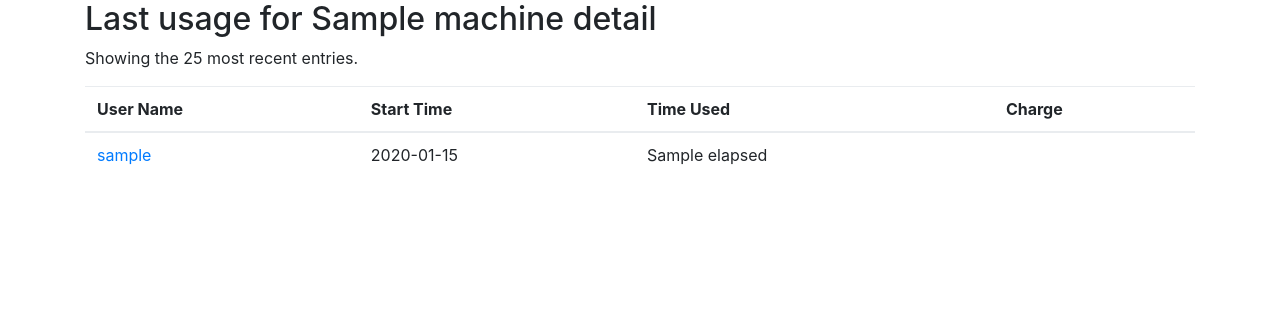
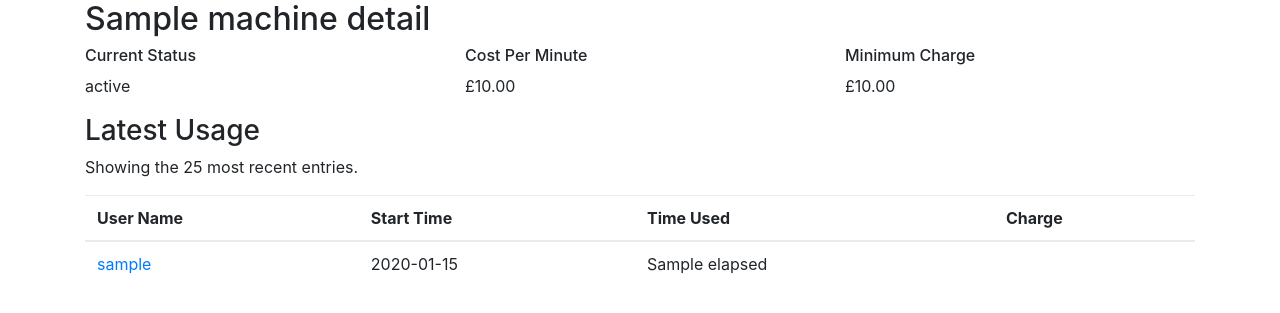
Before and after one commit to leedshackspace/tool-api, a Flask app: template app/templates/machine.html in a window 1280 px wide. Shown: the part 56-369 px from the top of the page. Run offline with Flask 2, Linux system fonts and the light colour scheme; the template is opened without the code that fills it: most values are stand-ins (such as "Sample title", 1, 10 or a date in 2020); some libraries are stand-ins or nearby versions.

Commit message:
Display more machine details on machine page
Now displays the cost per minute and minimum cost at the top of the
page.

```diff
--- a/app/templates/machine.html
+++ b/app/templates/machine.html
@@ -1,6 +1,23 @@
 {% extends "base.html" %}
 {% block body %}
-<h2>Last usage for {{ machine_details.machinename }}</h2>
+<h2>{{ machine_details.machinename }}</h2>
+<div class="row">
+  <div class="col-sm">
+      <!-- Status doesn't mean anything at the moment... Just a placeholder-->
+      <h6>Current Status</h6>
+      <p>{{ machine_details.status }}</p>
+  </div>
+  <div class="col-sm">
+    <h6>Cost Per Minute</h6>
+    <p>{{ "£%.2f"|format(machine_details.costperminute)}}</p>
+  </div>
+  <div class="col-sm">
+      <h6>Minimum Charge</h6>
+      <p>{{ "£%.2f"|format(machine_details.costminimum)}}</p>
+  </div>
+
+</div>
+<h3>Latest Usage</h3>
 <p>Showing the 25 most recent entries.</p>
 
 <table class="table">
```
